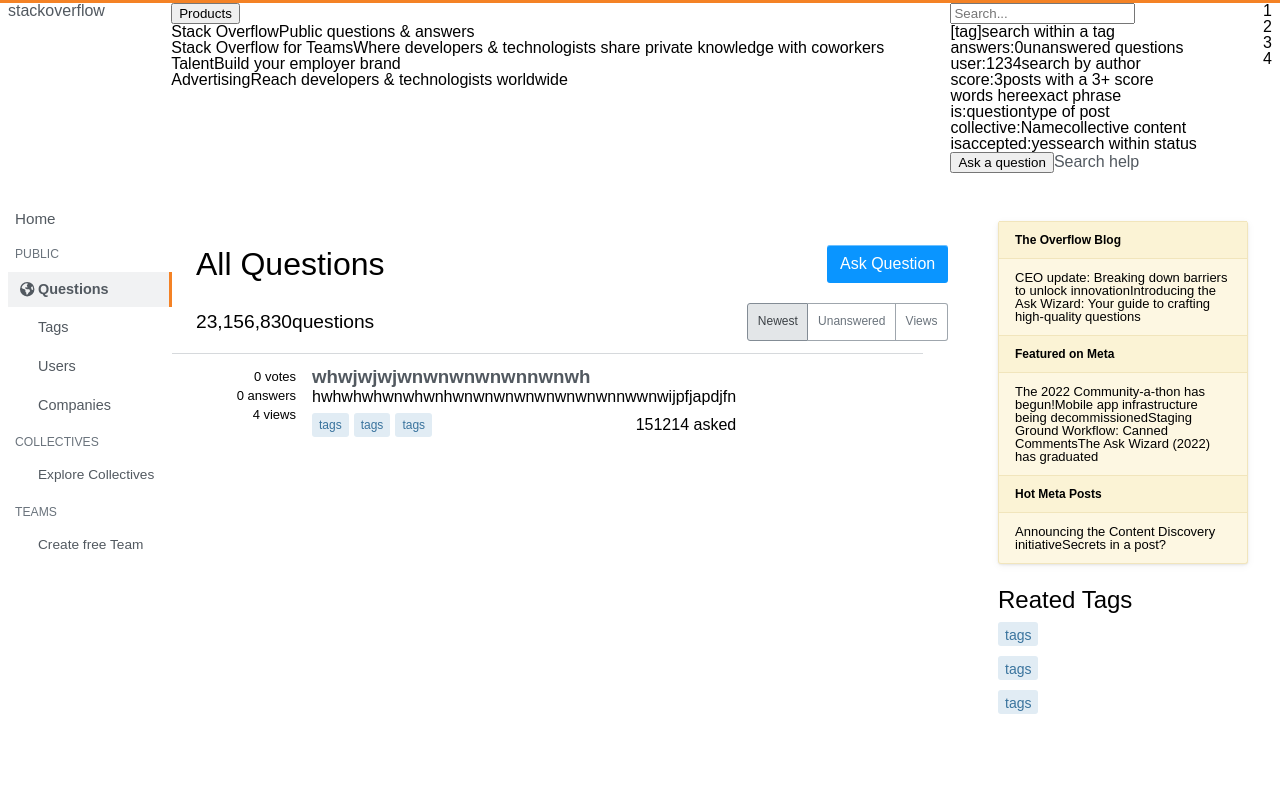
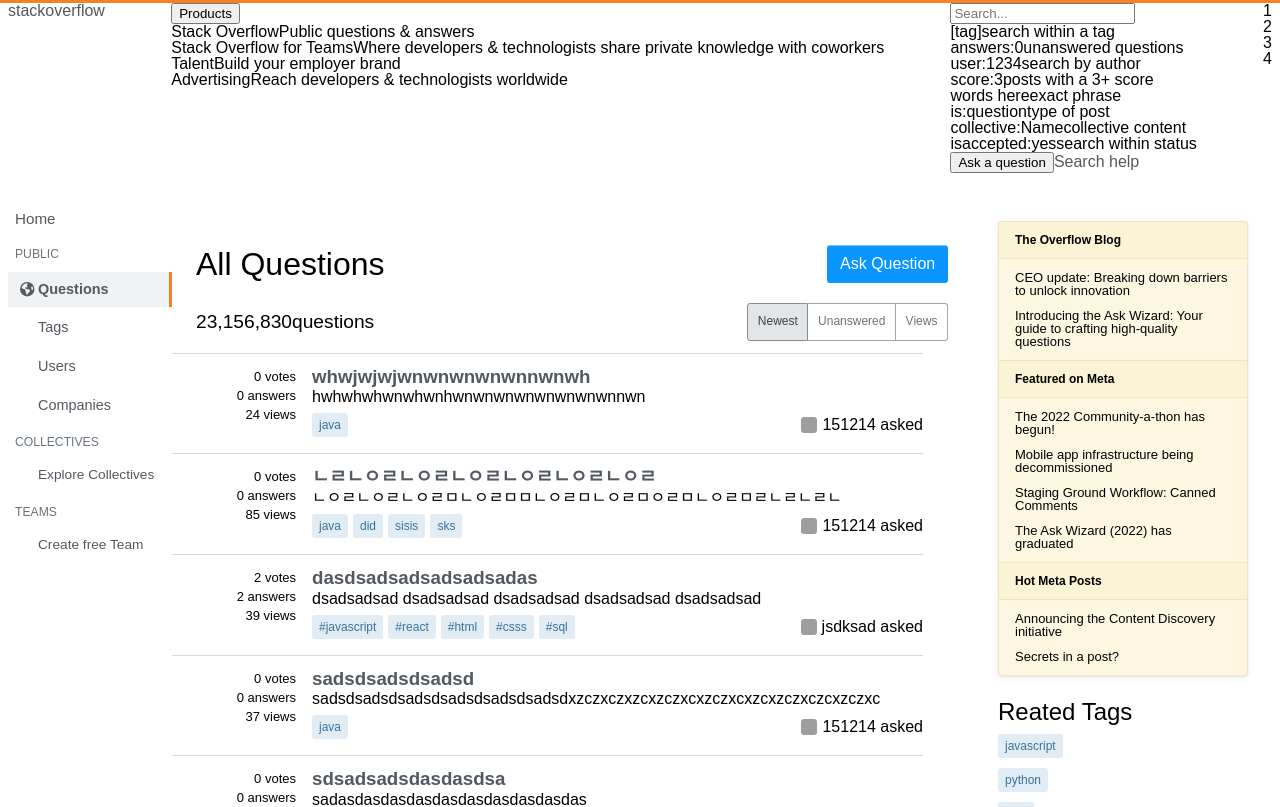
Before and after one commit to codestates-seb/seb40_pre_022, a React (Vite) app in the folder FE/: page /question in a window 1280 px wide. Shown: the top 807 px of the page. Built offline with nearby package versions, Linux system fonts and the light colour scheme; grey boxes are pictures that could not be loaded; a small style sheet from the web is missing.

Commit message:
fix: AQsidebar 수정, mainbar 수정

```diff
--- a/FE/src/components/AQsidebar/index.jsx
+++ b/FE/src/components/AQsidebar/index.jsx
@@ -10,71 +10,32 @@
   Tagsitems,
 } from "./style";
 import { Button } from "../Button";
+import { YellowList, tagList } from "../../constants/AQSideBar";
 
 const AQRightsidebar = () => {
-  const YellowList = [
-    {
-      title: "The Overflow Blog",
-      sentence: [
-        "CEO update: Breaking down barriers to unlock innovation",
-        "Introducing the Ask Wizard: Your guide to crafting high-quality questions",
-      ],
-    },
-    {
-      title: "Featured on Meta",
-      sentence: [
-        "The 2022 Community-a-thon has begun!",
-        "Mobile app infrastructure being decommissioned",
-        "Staging Ground Workflow: Canned Comments",
-        "The Ask Wizard (2022) has graduated",
-      ],
-    },
-    {
-      title: "Hot Meta Posts",
-      sentence: [
-        "Announcing the Content Discovery initiative",
-        "Secrets in a post?",
-      ],
-    },
-  ];
-
   return (
     <>
       <SidebarContainer>
         <Yellowidget>
-          {[YellowList].map((list) => {
+          {YellowList.map((list, i) => {
             return (
-              <YWList>
-                {list.map((content, i) => {
-                  return (
-                    <>
-                      <YWListtitle key={i}> {content.title} </YWListtitle>
-                      <>
-                        {[content.sentence].map((item, i) => {
-                          return <YWListitem>{item}</YWListitem>;
-                        })}
-                      </>
-                    </>
-                  );
+              <YWList key={i}>
+                <YWListtitle> {list.title} </YWListtitle>
+                {list.sentence.map((item, i) => {
+                  return <YWListitem key={i}>{item}</YWListitem>;
                 })}
               </YWList>
             );
           })}
         </Yellowidget>
-        <>
-          <RelatedTags>
-            <Tagstitle>Reated Tags</Tagstitle>
+        <RelatedTags>
+          <Tagstitle>Reated Tags</Tagstitle>
+          {tagList.map((list) => (
             <Tagsitems>
-              <Button primary='false' label='tags' Tagged='Tagged' />
+              <Button primary='Linkbutton' label={list} Tagged='Tagged' />
             </Tagsitems>
-            <Tagsitems>
-              <Button primary='false' label='tags' Tagged='Tagged' />
-            </Tagsitems>
-            <Tagsitems>
-              <Button primary='false' label='tags' Tagged='Tagged' />
-            </Tagsitems>
-          </RelatedTags>
-        </>
+          ))}
+        </RelatedTags>
       </SidebarContainer>
     </>
   );
--- a/FE/src/components/Question/index.jsx
+++ b/FE/src/components/Question/index.jsx
@@ -10,89 +10,47 @@
   Questiontags,
 } from "./style";
 import { Button } from "../Button";
+import { data } from "@src/db/data.json";
 
 const Question = () => {
-  const data = [
-    {
-      questionId: 54,
-      questionStatus: "QUESTION_EXIST",
-      title: "whwjwjwjwnwnwnwnwnnwnwh",
-      body: " hwhwhwhwnwhwnhwnwnwnwnwnwnwnwnnwwnwijpfjapdjfn",
-      vote: 0,
-      view: 24,
-      user: {
-        displayName: "151214",
-        email: "test@gamil.com",
-        image:
-          "https://mblogthumb-phinf.pstatic.net/MjAyMDA2MTBfMTY1/MDAxNTkxNzQ2ODcyOTI2.Yw5WjjU3IuItPtqbegrIBJr3TSDMd_OPhQ2Nw-0-0ksg.8WgVjtB0fy0RCv0XhhUOOWt90Kz_394Zzb6xPjG6I8gg.PNG.lamute/user.png?type=w800",
-        userStatus: "USER_EXIST",
-      },
-      questionTags: [
-        {
-          tagName: "java",
-        },
-      ],
-      createdAt: "2022-10-25T17:11:48",
-      updatedAt: "2022-10-25T17:11:48",
-    },
-    {
-      questionId: 51,
-      questionStatus: "QUESTION_EXIST",
-      title: "ㄴㄹㄴㅇㄹㄴㅇㄹㄴㅇㄹㄴㅇㄹㄴㅇㄹㄴㅇㄹ",
-      body: " ㄴㅇㄹㄴㅇㄹㄴㅇㄹㅁㄴㅇㄹㅁㅁㄴㅇㄹㅁㄴㅇㄹㅁㅇㄹㅁㄴㅇㄹㅁㄹㄴㄹㄴㄹㄴ",
-      vote: 0,
-      view: 85,
-      user: {
-        displayName: "151214",
-        email: "test@gamil.com",
-        image:
-          "https://mblogthumb-phinf.pstatic.net/MjAyMDA2MTBfMTY1/MDAxNTkxNzQ2ODcyOTI2.Yw5WjjU3IuItPtqbegrIBJr3TSDMd_OPhQ2Nw-0-0ksg.8WgVjtB0fy0RCv0XhhUOOWt90Kz_394Zzb6xPjG6I8gg.PNG.lamute/user.png?type=w800",
-        userStatus: "USER_EXIST",
-      },
-      questionTags: [
-        {
-          tagName: "java",
-        },
-        {
-          tagName: "did",
-        },
-        {
-          tagName: "sisis",
-        },
-        {
-          tagName: "sks",
-        },
-      ],
-      createdAt: "2022-10-25T13:15:48",
-      updatedAt: "2022-10-25T17:11:20",
-    },
-  ];
+  return (
+    <>
+      {data.map((data) => {
+        let id = `/question/detail/${data.questionId}`;
 
         return (
-    <>
           <QuestionContainer>
             <Questionsummary>
-          <div>0 votes</div>
-          <div>0 answers</div>
-          <div>4 views</div>
+              <div>{data.vote} votes</div>
+              <div>{data.vote} answers</div>
+              <div>{data.view} views</div>
             </Questionsummary>
             <Questioncontent>
               <Questiontitle>
-            <h3>
-              <a href='/question/detail'>{data[0].title}</a>
-            </h3>
+                <a href={id}>{data.title}</a>
               </Questiontitle>
-          <Questionbody>{data[0].body}</Questionbody>
+              <Questionbody>{data.body}</Questionbody>
               <Questionfooter>
                 <Questiontags>
-              <Button primary='Linkbutton' label='tags' Tagged='Tagged' />
-              <Button primary='Linkbutton' label='tags' Tagged='Tagged' />
-              <Button primary='Linkbutton' label='tags' Tagged='Tagged' />
+                  {data.questionTags.map((list) => {
+                    return (
+                      <Button
+                        primary='Linkbutton'
+                        label={list.tagName}
+                        Tagged='Tagged'
+                      />
+                    );
+                  })}
                 </Questiontags>
-            <Questionuser>{data[0].user.displayName} asked </Questionuser>
+                <Questionuser>
+                  <img src={data.user.image} className='img' />
+                  {data.user.displayName} asked{" "}
+                </Questionuser>
               </Questionfooter>
             </Questioncontent>
           </QuestionContainer>
+        );
+      })}
     </>
   );
 };
--- a/FE/src/components/Question/style.js
+++ b/FE/src/components/Question/style.js
@@ -12,9 +12,10 @@
 
 const Questioncontent = styled.div`
   display: block;
+  flex: 1 1 auto;
 `;
 
-const Questiontitle = styled.div`
+const Questiontitle = styled.h3`
   font-size: 1.17em;
   margin-top: -2px;
   margin-bottom: 5px;
@@ -34,7 +35,17 @@
   hyphens: auto !important;
 `;
 
-const Questionuser = styled.div``;
+const Questionuser = styled.div`
+  display: flex;
+  text-align: center;
+
+  .img {
+    width: 16px;
+    height: 16px;
+    border-radius: 3px;
+    margin-right: 5px;
+  }
+`;
 
 const Questionsummary = styled.div`
   gap: 6px;
@@ -58,6 +69,7 @@
 
 const Questiontags = styled.div`
   margin-right: 4px;
+  justify-content: start;
 `;
 
 export {
--- /dev/null
+++ b/FE/src/constants/AQSideBar.js
@@ -0,0 +1,37 @@
+export const YellowList = [
+  {
+    title: "The Overflow Blog",
+    sentence: [
+      "CEO update: Breaking down barriers to unlock innovation",
+      "Introducing the Ask Wizard: Your guide to crafting high-quality questions",
+    ],
+  },
+  {
+    title: "Featured on Meta",
+    sentence: [
+      "The 2022 Community-a-thon has begun!",
+      "Mobile app infrastructure being decommissioned",
+      "Staging Ground Workflow: Canned Comments",
+      "The Ask Wizard (2022) has graduated",
+    ],
+  },
+  {
+    title: "Hot Meta Posts",
+    sentence: [
+      "Announcing the Content Discovery initiative",
+      "Secrets in a post?",
+    ],
+  },
+];
+
+export const tagList = [
+  "javascript",
+  "python",
+  "java",
+  "c#",
+  "php",
+  "android",
+  "html",
+  "jquery",
+  "c++",
+];
```
Also changed, not shown: 1 other file (tests, documents, lock files or other folders). Lines whose indentation alone changed are shown as unchanged.
